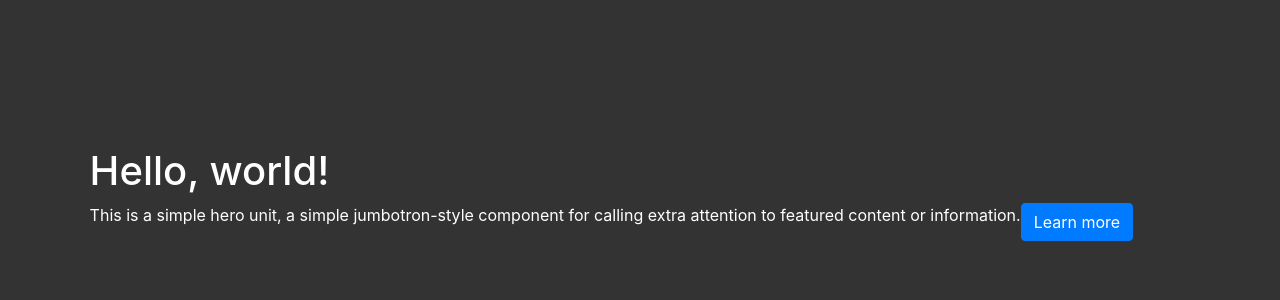
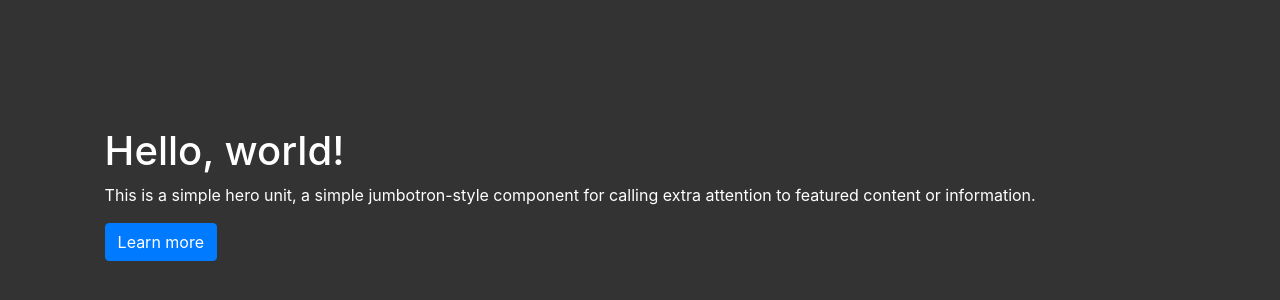
Before and after one commit to Leonzon95/portfolio-website-v2, a React (Create React App) app: page / in a window 1280 px wide. Shown: the part 198-498 px from the top of the page. Built offline with nearby package versions, Linux system fonts and the light colour scheme.

Commit message:
Added Style for intro

```diff
--- a/src/App.js
+++ b/src/App.js
@@ -1,6 +1,5 @@
 import React from 'react';
 import Intro from './Intro';
-import { Container } from 'react-bootstrap';
 
 import './App.css';
 
--- a/src/Intro.js
+++ b/src/Intro.js
@@ -1,12 +1,13 @@
 import React from 'react';
-import { Container, Jumbotron, Row } from 'react-bootstrap';
+import { Container, Row, Col } from 'react-bootstrap';
 import { Button } from 'react-bootstrap';
 
 const Intro  = () => {
     return (
         <section id="intro">
-            <Container fluid="xl">
-               <Row>
+            <Container>
+               <Row >
+                    <Col md={12} sm={12} xs={12}>
                     <h1>Hello, world!</h1>
                     <p>
                         This is a simple hero unit, a simple jumbotron-style component for calling
@@ -15,6 +16,7 @@ const Intro  = () => {
                     <p>
                         <Button variant="primary">Learn more</Button>
                     </p>
+                    </Col>
                 </Row>
                 </Container>
         </section>
```
